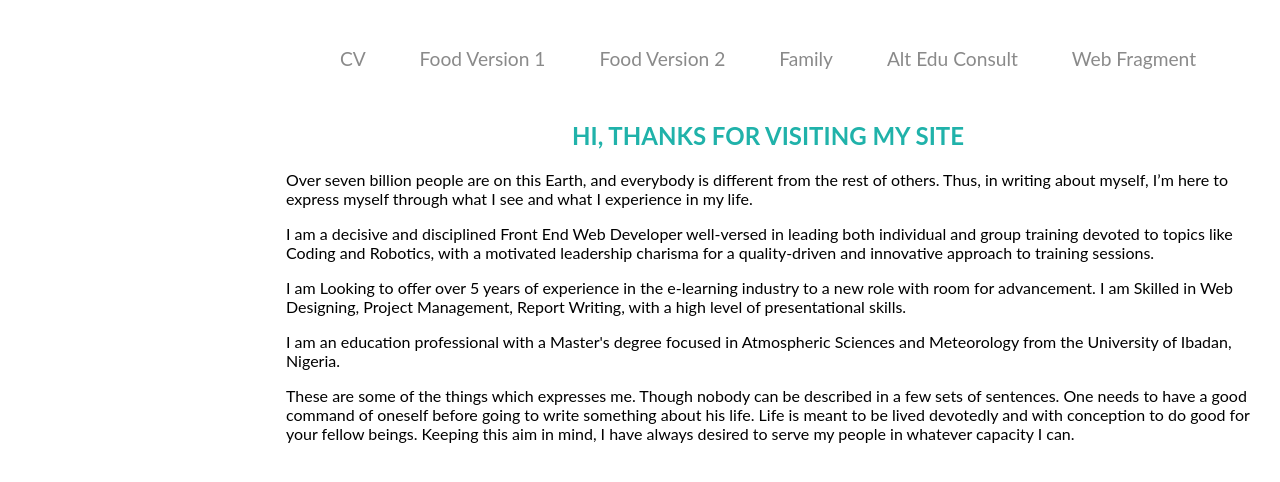
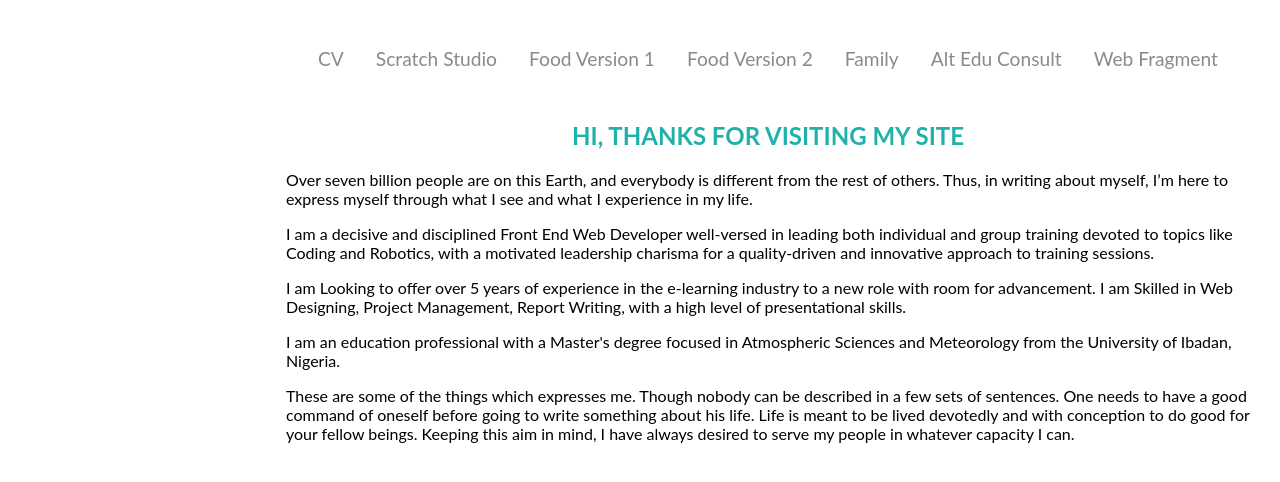
Before and after one commit to DeCreed001/decreed001, a plain HTML site: page index.html in a window 1280 px wide. Shown: the part 284-766 px from the top of the page. Drawn offline with Linux system fonts and the light colour scheme.

Commit message:
Update again
Update again

```diff
--- a/index.html
+++ b/index.html
@@ -30,6 +30,7 @@
       </div>
       <nav>
         <a href="html/work.html">CV</a>
+        <a href="https://scratch.mit.edu/studios/28666230">Scratch Studio</a>
         <a href="https://decreed001.github.io/foodie/">Food Version 1</a>
         <a href="https://decreed001.github.io/foodiev2/">Food Version 2</a>
         <a href="https://decreed001.github.io/family/">Family</a>
```
